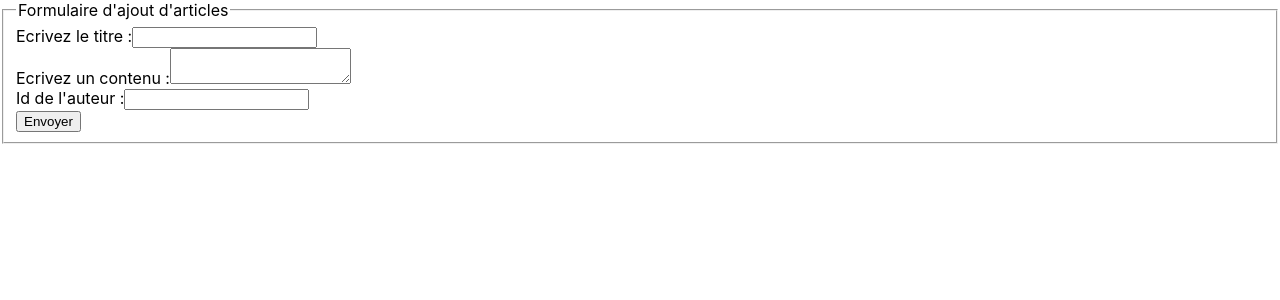
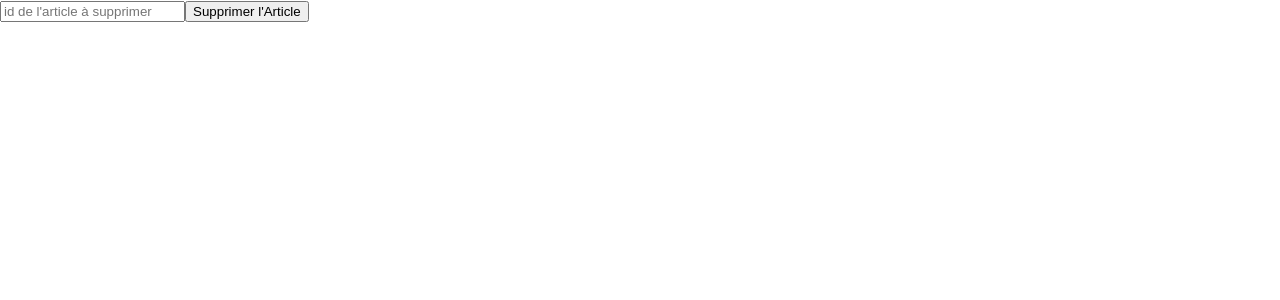
Before and after one commit to AnaisSch/first-react-project, a React (Create React App) app: page / in a window 1280 px wide. Shown: the top 300 px of the page. Built offline with nearby package versions, Linux system fonts and the light colour scheme.

Commit message:
add DeleteArticle

```diff
--- a/src/App.js
+++ b/src/App.js
@@ -1,10 +1,10 @@
 import React from 'react';
-import CreateArticle from './CreateArticle'
+import DeleteArticle from './DeleteArticle'
 
 const App = () => {
   return (
     <div>
-      <CreateArticle />
+      <DeleteArticle />
     </div>
   );
 }
--- /dev/null
+++ b/src/DeleteArticle.js
@@ -0,0 +1,34 @@
+import React, { useState } from 'react';
+
+const DeleteArticle = () => {
+    const [id, setId] = useState("");
+
+    const handleSubmit = (event) => {
+        event.preventDefault();
+
+        console.log("id : ", id);
+    }
+
+    const handleChange = (event) => {
+        switch (event.target.name) {
+            case "id" :
+                setId(event.target.value);
+                break;
+            // no default
+        }
+    }
+    return (
+        <form onSubmit={handleSubmit}>
+            <input
+                type="number"
+                name="id"
+                onChange={handleChange}
+                value={id}
+                placeholder="id de l'article à supprimer"
+            />
+            <button type="submit">Supprimer l'Article</button>
+        </form>
+    );
+}
+
+export default DeleteArticle;
```
